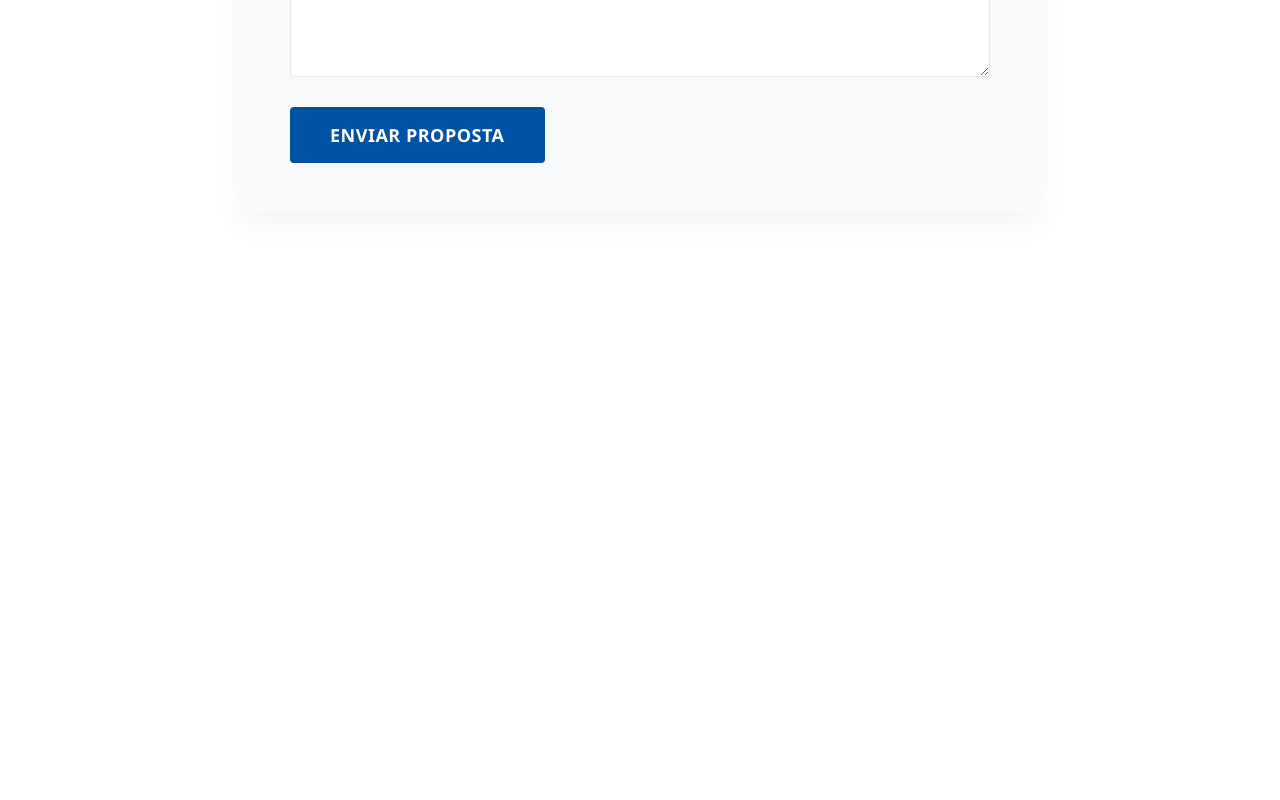
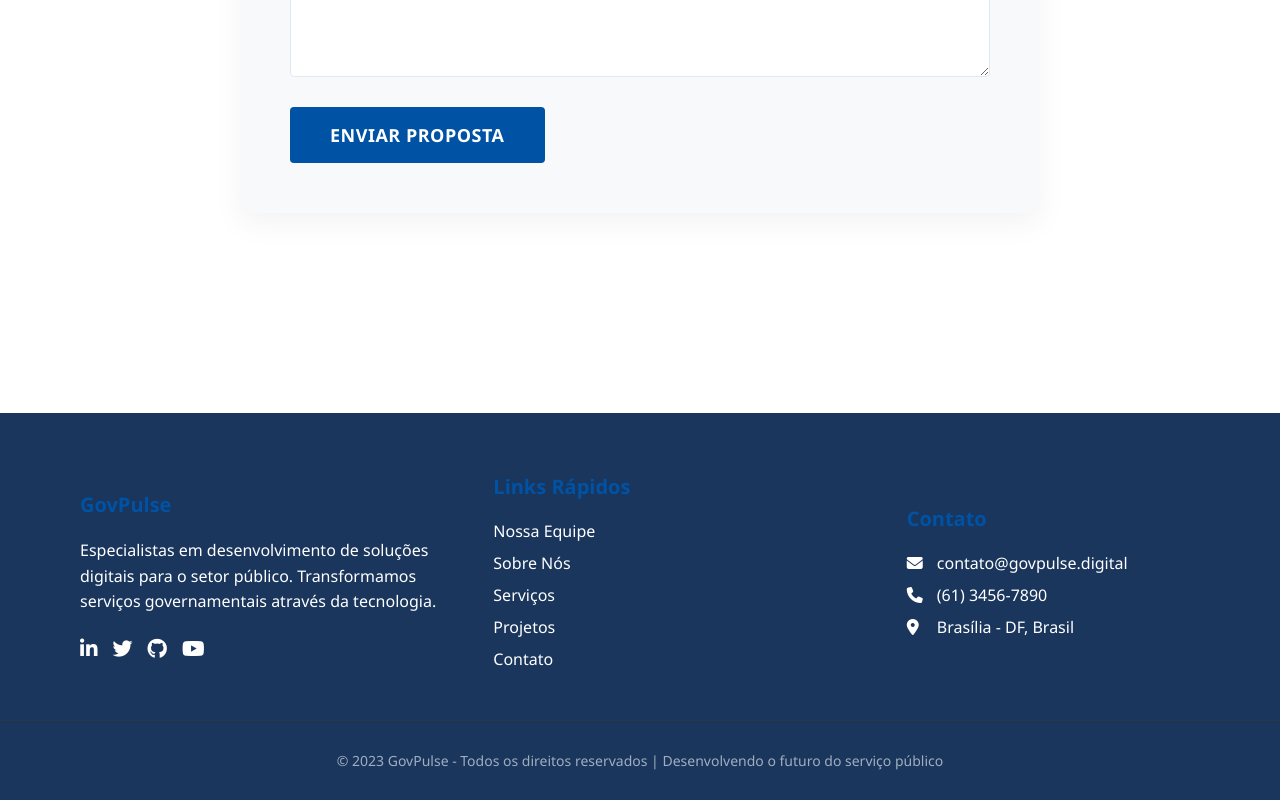
Before and after one commit to j0ttaape/GovTec-TCC, a React (Vite) app in the folder frontend/: page / in a window 1280 px wide. Shown: the part 4210-5010 px from the top of the page. Before the commit the page ends 4523 px from the top, so only its background shows below. Built offline with nearby package versions, Linux system fonts and the light colour scheme.

Commit message:
front +/- pronto

```diff
--- a/frontend/src/pages/home/index.jsx
+++ b/frontend/src/pages/home/index.jsx
@@ -298,6 +298,47 @@ export default function Inicio() {
         </div>
     </section>
 
+    <footer>
+        <div className="container">
+            <div className="footer-content">
+                <div className="footer-column">
+                    <h3>GovPulse</h3>
+                    <p>Especialistas em desenvolvimento de soluções digitais para o setor público. Transformamos serviços governamentais através da tecnologia.</p>
+                    <div className="social-links">
+                        <a href="#"><i className="fab fa-linkedin-in"></i></a>
+                        <a href="#"><i className="fab fa-twitter"></i></a>
+                        <a href="#"><i className="fab fa-github"></i></a>
+                        <a href="#"><i className="fab fa-youtube"></i></a>
+                    </div>
+                </div>
+
+                <div className="footer-column">
+                    <h3>Links Rápidos</h3>
+                    <ul>
+                        <li><a href="#empresa">Nossa Equipe</a></li>
+                        <li><a href="#sobre">Sobre Nós</a></li>
+                        <li><a href="#servicos">Serviços</a></li>
+                        <li><a href="#projetos">Projetos</a></li>
+                        <li><a href="#contato">Contato</a></li>
+                    </ul>
+                </div>
+
+                <div className="footer-column">
+                    <h3>Contato</h3>
+                    <ul>
+                        <li><i className="fas fa-envelope"></i> contato@govpulse.digital</li>
+                        <li><i className="fas fa-phone"></i> (61) 3456-7890</li>
+                        <li><i className="fas fa-map-marker-alt"></i> Brasília - DF, Brasil</li>
+                    </ul>
+                </div>
+            </div>
+
+            <div className="copyright">
+                <p>&copy; 2023 GovPulse - Todos os direitos reservados | Desenvolvendo o futuro do serviço público</p>
+            </div>
+        </div>
+    </footer>
+
 
 
         </section>
--- a/frontend/src/pages/home/index.scss
+++ b/frontend/src/pages/home/index.scss
@@ -496,23 +496,19 @@
     .contato {
         background-color: #ffffff;
         padding: 100px 0;
-    }
-
-    .contato {
-
 
         .section-title {
-
             display: flex;
             justify-content: center;
             flex-direction: column;
             align-items: center;
             gap: 15px;
+
             h1 {
                 color: #1a365d;
             }
+        }
 
-        }
         .contato-form {
             max-width: 800px;
             margin: 0 auto;
@@ -593,21 +589,90 @@
             font-size: 18px;
         }
 
-    /* Responsividade */
-    @media (max-width: 992px) {
-        .form-row {
-            flex-direction: column;
-        }
 
-        .form-row .form-group {
-            flex: none;
     }
 }
 
-    @media (max-width: 576px) {
-        .contato-form {
-            padding: 30px 20px;
+footer {
+    background-color: #1a365d;
+    color: #ffffff;
+    padding: 60px 0 30px;
+    margin-top: 100px;
 }
+
+.footer-content {
+    display: flex;
+    justify-content: center;
+    align-items: center;
+    flex-direction: row;
+    gap: 40px;
+    margin-bottom: 40px;
+    margin-left: 5rem;
 }
+
+.footer-column {
+    flex: 1;
+
 }
+
+.footer-column h3 {
+    color: #0052a5;
+    margin-bottom: 20px;
+    font-size: 20px;
 }
+
+.footer-column p {
+    line-height: 1.6;
+    margin-bottom: 20px;
+}
+
+.footer-column ul {
+    list-style: none;
+    padding: 0;
+}
+
+.footer-column ul li {
+    margin-bottom: 10px;
+}
+
+.footer-column ul li a {
+    color: #ffffff;
+    text-decoration: none;
+    transition: color 0.3s ease;
+}
+
+.footer-column ul li a:hover {
+    color: #0052a5;
+}
+
+.footer-column ul li i {
+    margin-right: 10px;
+    width: 16px;
+}
+
+.social-links {
+    display: flex;
+    gap: 15px;
+}
+
+.social-links a {
+    color: #ffffff;
+    font-size: 20px;
+    transition: color 0.3s ease;
+}
+
+.social-links a:hover {
+    color: #0052a5;
+}
+
+.copyright {
+    border-top: 1px solid #2d3748;
+    padding-top: 30px;
+    text-align: center;
+}
+
+.copyright p {
+    margin: 0;
+    font-size: 14px;
+    color: #a0aec0;
+}
```
Lines whose indentation alone changed are shown as unchanged.
